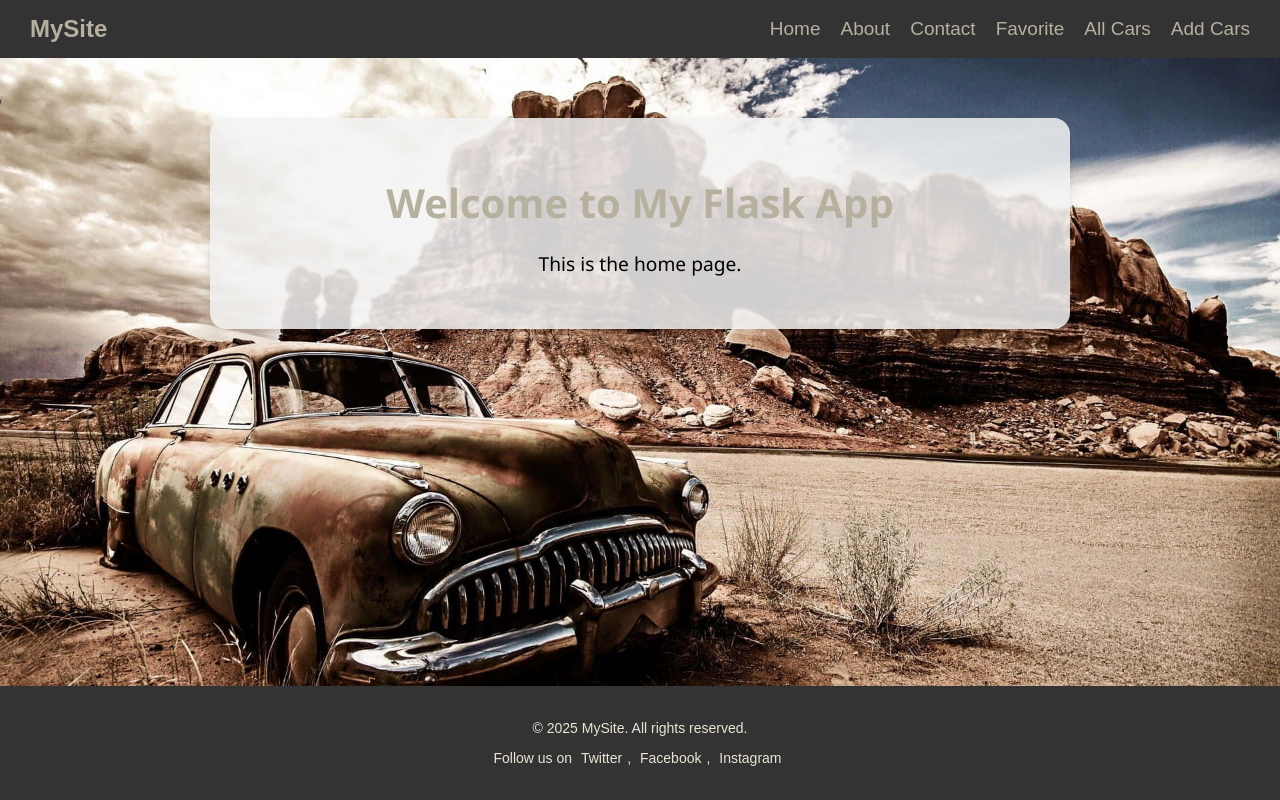
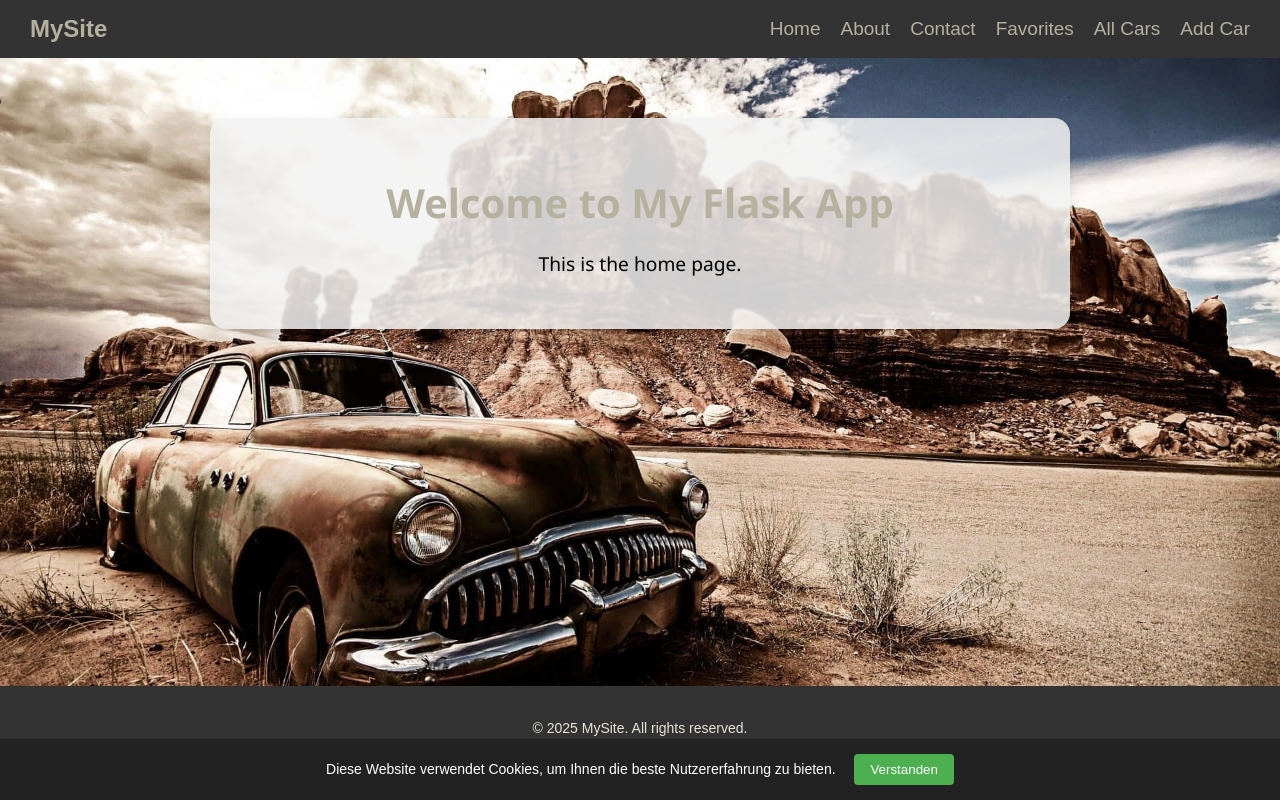
Before and after one commit to 90Niko/Python_Project_Work, a Flask app: page /index in a window 1280 px wide. Run offline with Flask 3, Linux system fonts and the light colour scheme.

Commit message:
add cookies banner

```diff
--- a/app.py
+++ b/app.py
@@ -2,62 +2,85 @@ import os
 from datetime import datetime
 from flask import Flask, render_template, request, flash, redirect, url_for, abort
 from werkzeug.utils import secure_filename
-from services.car_service import CarService  # Assuming you have this service
+from services.car_service import CarService  # Importiere den CarService
 
 app = Flask(__name__)
-app.secret_key = 'your-secret-key'  # Replace with a secure key in production
+app.secret_key = 'your-secret-key'  # Setze den Secret-Key (in Produktion sicher wählen)
 
-UPLOAD_FOLDER = os.path.join('static', 'image')
-ALLOWED_EXTENSIONS = {'png', 'jpg', 'jpeg', 'gif'}
+UPLOAD_FOLDER = os.path.join('static', 'image')  # Upload-Ordner für Bilder
+ALLOWED_EXTENSIONS = {'png', 'jpg', 'jpeg', 'gif'}  # Erlaubte Dateiendungen für Bilder
 
-app.config['UPLOAD_FOLDER'] = UPLOAD_FOLDER
+app.config['UPLOAD_FOLDER'] = UPLOAD_FOLDER  # Upload-Ordner in Flask-Konfiguration speichern
 
-# Initialize the car service
+# CarService initialisieren
 car_service = CarService()
 
+
+# Prüfen, ob Datei eine erlaubte Dateiendung hat
 def allowed_file(filename):
     return '.' in filename and filename.rsplit('.', 1)[1].lower() in ALLOWED_EXTENSIONS
 
+
+# Startseite – leitet auf /index weiter
 @app.route('/')
 def home():
     return redirect(url_for('index'))
 
+
+# Index-Seite rendern
 @app.route('/index')
 def index():
     return render_template('index.html')
 
+
+# About-Seite rendern
 @app.route('/about')
 def about():
     return render_template('about.html')
 
+
+# Kontakt-Seite mit GET und POST
 @app.route('/contact', methods=['GET', 'POST'])
 def contact():
     if request.method == 'POST':
+        # Formulardaten auslesen
         name = request.form.get('name')
         email = request.form.get('email')
         message = request.form.get('message')
-        # Implement sending email or save message here
-        flash(f'Thank you, {name}! Your message has been received.', 'success')
+        # Hier könnte man z.B. eine E-Mail senden oder Nachricht speichern
+        flash(f'Danke, {name}! Deine Nachricht wurde empfangen.', 'success')
         return redirect(url_for('contact'))
     return render_template('contact.html')
 
+
+# Neue Auto-Daten erfassen und speichern
 @app.route('/add_car', methods=['GET', 'POST'])
 def add_car():
     if request.method == 'POST':
         form_data = request.form.to_dict()
         file = request.files.get('image')
+
+        # Wenn eine Bilddatei hochgeladen wurde und erlaubt ist
         if file and allowed_file(file.filename):
-            filename = secure_filename(file.filename)
+            filename = secure_filename(file.filename)  # Sicheren Dateinamen erstellen
             upload_folder = app.config['UPLOAD_FOLDER']
+
+            # Upload-Ordner erstellen, falls er nicht existiert
             if not os.path.exists(upload_folder):
                 os.makedirs(upload_folder)
+
+            # Bild speichern
             file.save(os.path.join(upload_folder, filename))
+
+            # Pfad zum Bild im Formular-Daten-Dict speichern
             form_data['image_url'] = f'static/image/{filename}'
 
+        # Auto über CarService hinzufügen
         success, message = car_service.add_car_service(form_data)
 
         if success:
             flash(message, 'success')
+            # Nach Hinzufügen auf Detailseite weiterleiten
             return redirect(url_for('view_car', car_id=car_service.get_last_added_car_id(), redirect_after=1))
         else:
             flash(message, 'error')
@@ -65,71 +88,88 @@ def add_car():
     return render_template('add_car.html')
 
 
+# Alle Autos anzeigen, mit Filter- und Paginierungsfunktion
 @app.route('/all_cars')
 def all_cars():
     page = request.args.get('page', 1, type=int)
-    per_page = 8
+    per_page = 8  # Autos pro Seite
 
+    # Wenn keine Filter gesetzt sind, alle Autos holen
     if not any(request.args.values()):
-        all_cars_list = car_service.get_all_cars()  # Or your logic
+        all_cars_list = car_service.get_all_cars()
     else:
+        # Filter aus URL-Parametern lesen
         model = request.args.get('model')
         year = request.args.get('year', type=int)
         price_max = request.args.get('price_max', type=int)
         sort_by = request.args.get('sort_by')
 
+        # Autos mit Filter suchen
         all_cars_list = car_service.search_cars(year=year, model=model, price_max=price_max, sort_by=sort_by)
 
     total = len(all_cars_list)
+    # Autos für die aktuelle Seite auswählen
     cars = all_cars_list[(page - 1) * per_page: page * per_page]
-    total_pages = (total + per_page - 1) // per_page
+    total_pages = (total + per_page - 1) // per_page  # Gesamtseiten berechnen
 
     return render_template('all_cars.html', cars=cars, page=page, total_pages=total_pages, request=request)
 
+
+# Detailansicht für ein einzelnes Auto
 @app.route('/cars/view/<int:car_id>')
 def view_car(car_id):
     car = car_service.get_car_by_id(car_id)
     if not car:
-        abort(404)
-    return render_template('view_car.html', car=car,)
+        abort(404)  # 404 wenn Auto nicht gefunden
+    return render_template('view_car.html', car=car)
 
+
+# Auto löschen (POST-Methode)
 @app.route('/cars/delete/<int:car_id>', methods=['POST'])
 def delete_car(car_id):
     success = car_service.delete_car_by_id(car_id)
     if not success:
-        abort(404)
-    flash("Car deleted successfully!", "success")
+        abort(404)  # 404 wenn Auto nicht gefunden
+    flash("Auto erfolgreich gelöscht!", "success")
     return redirect(url_for('all_cars'))
 
+
+# Favoriten-Seite anzeigen
 @app.route('/favorite')
 def favorite():
     favorite_cars = car_service.get_favorite_cars()
     if not favorite_cars:
-        flash("You have no favorite cars.", "info")
+        flash("Du hast keine Lieblingsautos.", "info")
     return render_template('favorite.html', favorite_cars=favorite_cars)
 
+
+# Auto zu Favoriten hinzufügen (POST)
 @app.route('/add_to_favorites/<int:car_id>', methods=['POST'])
 def add_to_favorites(car_id):
     success, message = car_service.add_to_favorites(car_id)
     if not success:
         flash(message, "error")
     else:
-        flash("Car added to favorites.", "success" if success else "error")
+        flash("Auto zu Favoriten hinzugefügt.", "success")
     return redirect(url_for('favorite', car_id=car_id))
 
 
+# Auto aus Favoriten entfernen (POST)
 @app.route('/remove_from_favorites/<int:car_id>', methods=['POST'])
 def remove_from_favorites(car_id):
     success, message = car_service.remove_from_favorites(car_id)
     if not success:
         flash(message, "error")
     else:
-        flash("Car removed from favorites.", "success" if success else "error")
+        flash("Auto aus Favoriten entfernt.", "success" if success else "error")
     return redirect(url_for('favorite'))
 
+
+# Fehlerseite für 404 (Seite nicht gefunden)
 @app.errorhandler(404)
 def page_not_found(e):
-    return render_template('error.html', error_code=404, message="Page not found"), 404
+    return render_template('error.html', error_code=404, message="Seite nicht gefunden"), 404
+
 
 if __name__ == '__main__':
-    app.run(debug=True)
+    app.run(debug=True)  # Flask-Server im Debug-Modus starten. Bei Änderungen im Code wird der Server automatisch neu gestartet.
--- a/data/cars_data.json
+++ b/data/cars_data.json
@@ -65,7 +65,7 @@
     "year": 2024,
     "color": "Yellow",
     "price": 21000,
-    "mileage": 0,
+    "mileage": 4500,
     "image_url": "static/image/kia_optima.jpg",
     "id": 7
   },
@@ -75,14 +75,14 @@
     "year": 2025,
     "color": "Red",
     "price": 22000,
-    "mileage": 0,
+    "mileage": 12300,
     "image_url": "static/image/volkswagen_jetta.jpg",
     "id": 8
   },
   {
     "make": "Subaru",
     "model": "Impreza",
-    "year": 2026,
+    "year": 2023,
     "color": "Silver",
     "price": 23000,
     "mileage": 0,
@@ -92,11 +92,31 @@
   {
     "make": "Chrysler",
     "model": "300",
-    "year": 2028,
+    "year": 2024,
     "color": "White",
     "price": 25000,
-    "mileage": 0,
+    "mileage": 12340,
     "image_url": "static/image/chrysler_300.jpg",
     "id": 10
+  },
+  {
+    "make": "Toyota",
+    "model": "Camry",
+    "year": 2018,
+    "color": "White",
+    "price": 17450,
+    "mileage": 62300,
+    "image_url": "static/image/toyota_camri.jpg",
+    "id": 11
+  },
+  {
+    "make": "Honda",
+    "model": "CR",
+    "year": 2020,
+    "color": "Black",
+    "price": 26750,
+    "mileage": 41500,
+    "image_url": "static/image/honda_cr_v.jpg",
+    "id": 12
   }
 ]
--- a/templates/all_cars.html
+++ b/templates/all_cars.html
@@ -221,8 +221,8 @@
         {% endif %}
         <div class="car-title">{{ car.make }} {{ car.model }} ({{ car.year }})</div>
         <div class="car-detail">Color: {{ car.color }}</div>
-        <div class="car-detail">Price: {{ "{:,.0f}".format(car.price|float(default=0)).replace(",", ".") }} $</div>
-        <div class="car-detail">Mileage: {{ "{:,.0f}".format(car.mileage|float(default=0)).replace(",", ".") }} km</div>
+        <div class="car-detail">Price: ${{ "{:,.0f}".format(car.price|float(default=0)).replace(",", ".") }}</div>
+        <div class="car-detail">Mileage: {{ "{:,.0f}".format(car.mileage|float(default=0)).replace(",", ".") }} mi</div>
         <div class="card-actions">
           <form method="get" action="{{ url_for('view_car', car_id=car.id) }}">
             <button class="action-btn view-btn" type="submit">View</button>
--- a/templates/base.html
+++ b/templates/base.html
@@ -3,12 +3,9 @@
 <head>
   <meta charset="UTF-8">
   <title>{% block title %}My Flask Site{% endblock %}</title>
-  <!-- jQuery -->
   <script src="https://code.jquery.com/jquery-3.6.0.min.js"></script>
-<!-- Toastr -->
   <link href="https://cdnjs.cloudflare.com/ajax/libs/toastr.js/latest/toastr.min.css" rel="stylesheet"/>
   <script src="https://cdnjs.cloudflare.com/ajax/libs/toastr.js/latest/toastr.min.js"></script>
-
   <style>
     html, body {
       height: 100%;
@@ -35,7 +32,6 @@
       justify-content: space-between;
     }
 
-    /* Navbar Styles */
     .navbar {
       display: flex;
       justify-content: space-between;
@@ -79,7 +75,6 @@
       padding: 20px 30px;
     }
 
-    /* Footer Styles */
     .footer {
       background-color: #333;
       color: #EAE4D5;
@@ -103,6 +98,8 @@
       max-width: 1000px;
       margin: 0 auto;
     }
+
+
   </style>
 </head>
 <body>
@@ -113,9 +110,9 @@
         <li><a href="/index">Home</a></li>
         <li><a href="/about">About</a></li>
         <li><a href="/contact">Contact</a></li>
-         <li><a href="/favorite">Favorite</a></li>
+        <li><a href="/favorite">Favorites</a></li>
         <li><a href="/all_cars">All Cars</a></li>
-        <li><a href="/add_car">Add Cars</a></li>
+        <li><a href="/add_car">Add Car</a></li>
       </ul>
     </nav>
 
@@ -143,7 +140,7 @@
             toastr.options = {
               "closeButton": true,
               "progressBar": true,
-            "timeOut": "2000"
+              "timeOut": "3500"
             };
             toastr.{{ category }}("{{ msg }}");
           {% endfor %}
@@ -151,6 +148,5 @@
       </script>
     {% endif %}
   {% endwith %}
-
 </body>
 </html>
--- a/templates/contact.html
+++ b/templates/contact.html
@@ -73,5 +73,4 @@
   </form>
 </div>
 
-
 {% endblock %}
--- a/templates/index.html
+++ b/templates/index.html
@@ -29,10 +29,57 @@
       line-height: 1.6;
       color: #000000;
     }
+     /* Cookie-Banner */
+    #cookie-banner {
+      display: none;
+    }
+
+    .cookie-box {
+      position: fixed;
+      bottom: 0;
+      left: 0;
+      right: 0;
+      background-color: #222;
+      color: #fff;
+      padding: 15px;
+      text-align: center;
+      font-size: 14px;
+      z-index: 9999;
+    }
+
+    .cookie-box button {
+      margin-left: 15px;
+      padding: 8px 16px;
+      border: none;
+      background-color: #4CAF50;
+      color: white;
+      cursor: pointer;
+      border-radius: 4px;
+    }
   </style>
 
   <div class="home-container">
     <h1>Welcome to My Flask App</h1>
     <p>This is the home page.</p>
   </div>
+<!-- Cookie Banner -->
+<div id="cookie-banner" style="display: block;">
+  <div class="cookie-box">
+    Diese Website verwendet Cookies, um Ihnen die beste Nutzererfahrung zu bieten.
+    <button onclick="acceptCookies()">Verstanden</button>
+  </div>
+</div>
+
+<script>
+  function acceptCookies() {
+    // Banner nur ausblenden, nicht speichern
+    document.getElementById("cookie-banner").style.display = "none";
+  }
+
+  document.addEventListener("DOMContentLoaded", function () {
+    // Banner wird immer angezeigt, deshalb keine Prüfung hier nötig
+    document.getElementById("cookie-banner").style.display = "block";
+  });
+</script>
+
 {% endblock %}
```
Also changed, not shown: services/car_service.py (+28 -27 lines), templates/add_car.html (+7 -7 lines), utils/validators.py (+28 -8 lines), static/image/honda_cr_v.jpg (added), static/image/toyota_camri.jpg (added). Lines whose indentation alone changed are shown as unchanged.
